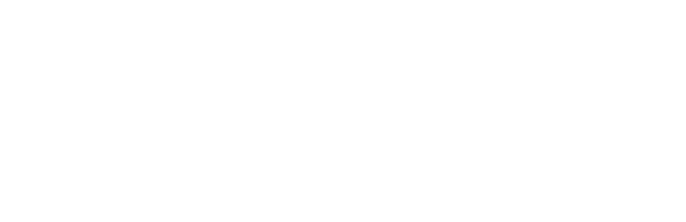
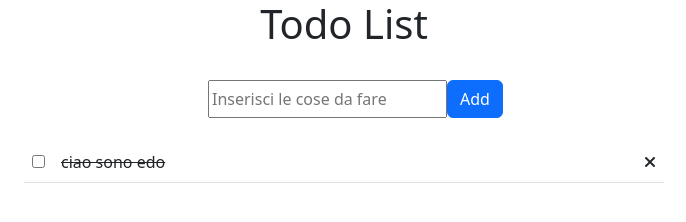
Before and after one commit to Edoardo-Monti/vue-todolist, a plain HTML site: page index.html in a window 1280 px wide. Shown: the whole page, without its empty margins (296-982 px from the left). Drawn offline with nearby package versions, Linux system fonts and the light colour scheme.

Commit message:
creazione stile

```diff
--- a/assets/css/style.css
+++ b/assets/css/style.css
@@ -0,0 +1,13 @@
+/* *{
+    margin: 0;
+    padding: 0;
+    box-sizing: border-box;
+} */
+
+.line{
+    text-decoration: line-through;
+}
+
+i, input{
+    cursor: pointer;
+}
--- a/index.html
+++ b/index.html
@@ -5,6 +5,7 @@
     <meta http-equiv="X-UA-Compatible" content="IE=edge">
     <meta name="viewport" content="width=
     , initial-scale=1.0">
+    <link rel="stylesheet" href="https://cdnjs.cloudflare.com/ajax/libs/font-awesome/6.4.0/css/all.min.css" integrity="sha512-iecdLmaskl7CVkqkXNQ/ZH/XLlvWZOJyj7Yy7tcenmpD1ypASozpmT/E0iPtmFIB46ZmdtAc9eNBvH0H/ZpiBw==" crossorigin="anonymous" referrerpolicy="no-referrer" />
     <link href="https://cdn.jsdelivr.net/npm/bootstrap@5.3.0-alpha3/dist/css/bootstrap.min.css" rel="stylesheet" integrity="sha384-KK94CHFLLe+nY2dmCWGMq91rCGa5gtU4mk92HdvYe+M/SXH301p5ILy+dN9+nJOZ" crossorigin="anonymous">
     <link rel="stylesheet" href="./assets/css/style.css">
     <title>Todo List</title>
@@ -12,6 +13,22 @@
 <body>
 
     <div id="app">
+        <div class="text-center">
+            <h1>Todo List</h1>
+        </div>
+        <div class="w-25 mx-auto p-4 d-flex justify-content-between">
+            <input type="text" placeholder="Inserisci le cose da fare">
+            <button class="btn btn-primary">Add</button>
+        </div>
+        <div class="w-50 mx-auto  p-2 border-bottom d-flex justify-content-between">
+            <div>
+                <input class="mr-3" type="checkbox">
+                <span class="p-3 line">ciao sono edo</span>
+            </div>
+            <div>
+                <i class="fa-solid fa-xmark"></i>
+            </div>
+        </div>
 
     </div>
 
```
